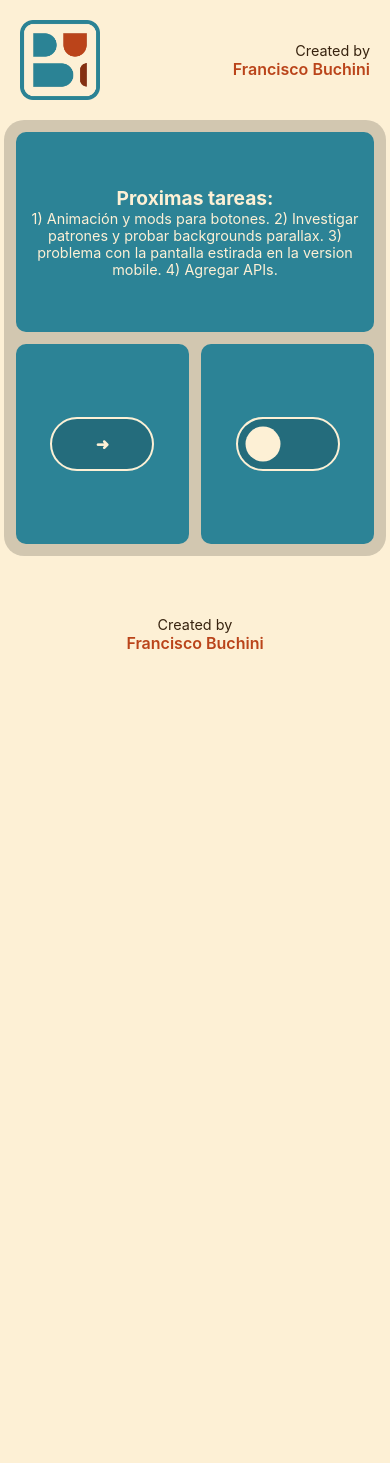
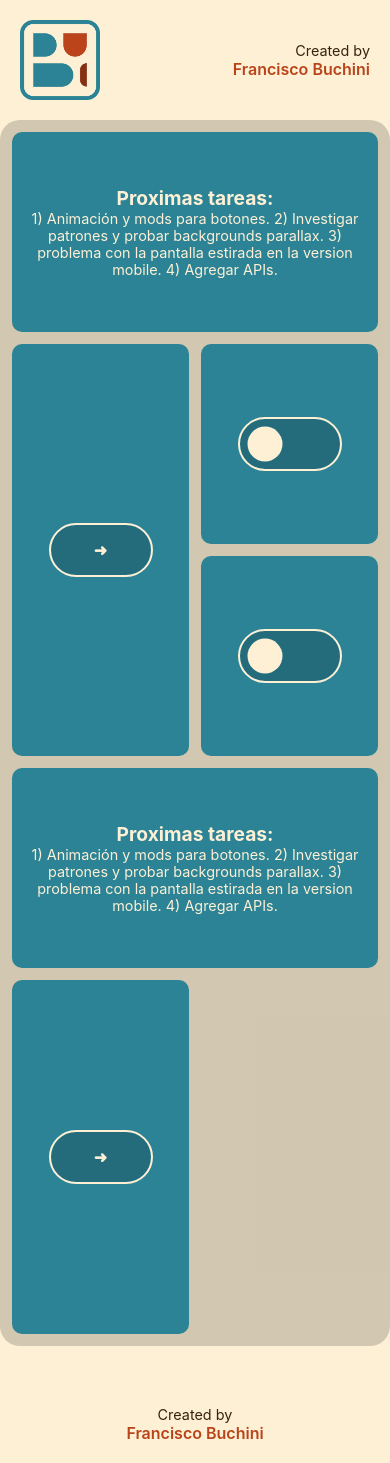
Before and after one commit to franciscobuchini/Portfolio, a React (Vite) app: page / in a window 390 px wide. Before the commit the page ends 844 px from the top, so only its background shows below. Built offline with nearby package versions, Linux system fonts and the light colour scheme.

Commit message:
mobilefirst testing

```diff
--- a/src/BentoGrid.jsx
+++ b/src/BentoGrid.jsx
@@ -7,7 +7,10 @@ export default function BentoGrid() {
   return (
     <main className='BentoGrid'>
       <Bento Bsv='2' Bsh='4' Bst='B9' Th='Proximas tareas:' Tp='1) Animación y mods para botones. 2) Investigar patrones y probar backgrounds parallax. 3) problema con la pantalla estirada en la version mobile. 4) Agregar APIs.' Tta='center' Tjc='center' />
-      <Bento Bsv='2' Bsh='2' Bst='B7' Com={Button} />
+      <Bento Bsv='4' Bsh='2' Bst='B7' Com={Button} />
+      <Bento Bsv='2' Bsh='2' Bst='B7' Com={ThemeSwitch} />
+      <Bento Bsv='2' Bsh='4' Bst='B9' Th='Proximas tareas:' Tp='1) Animación y mods para botones. 2) Investigar patrones y probar backgrounds parallax. 3) problema con la pantalla estirada en la version mobile. 4) Agregar APIs.' Tta='center' Tjc='center' />
+      <Bento Bsv='4' Bsh='2' Bst='B7' Com={Button} />
       <Bento Bsv='2' Bsh='2' Bst='B7' Com={ThemeSwitch} />
     </main>
     )
--- a/src/Styles.css
+++ b/src/Styles.css
@@ -56,9 +56,10 @@ footer {text-align: center; padding: 60px 0 20px;}
 /* BENTO -----------------------------------*/
 .BentoGrid {
   /*Grid*/
-  width: 98%;
+  display: grid;
+  width: 100%;
   height: max-content;
-  display: grid;
+  flex-direction: row;
   grid-template-columns: repeat(4, 1fr);
   grid-auto-rows: auto, 1fr;
   grid-auto-flow: row dense;
```
